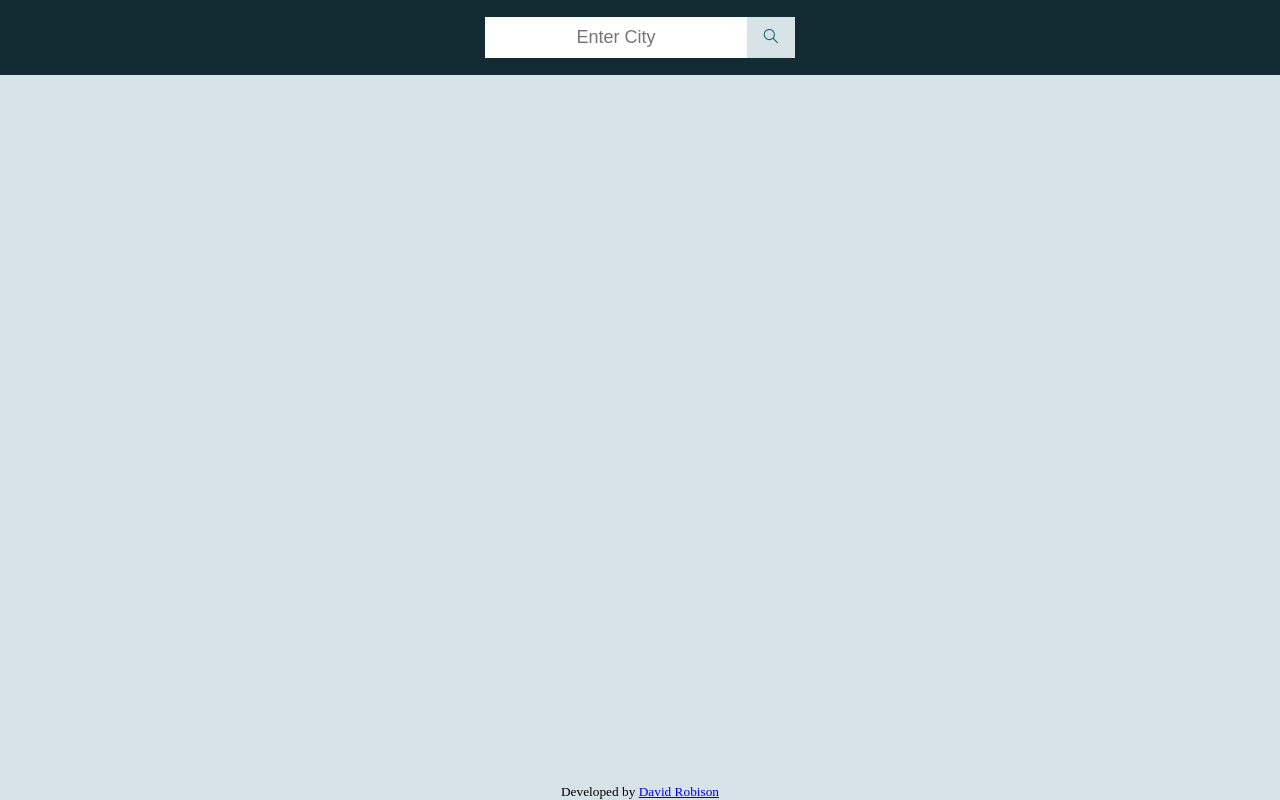
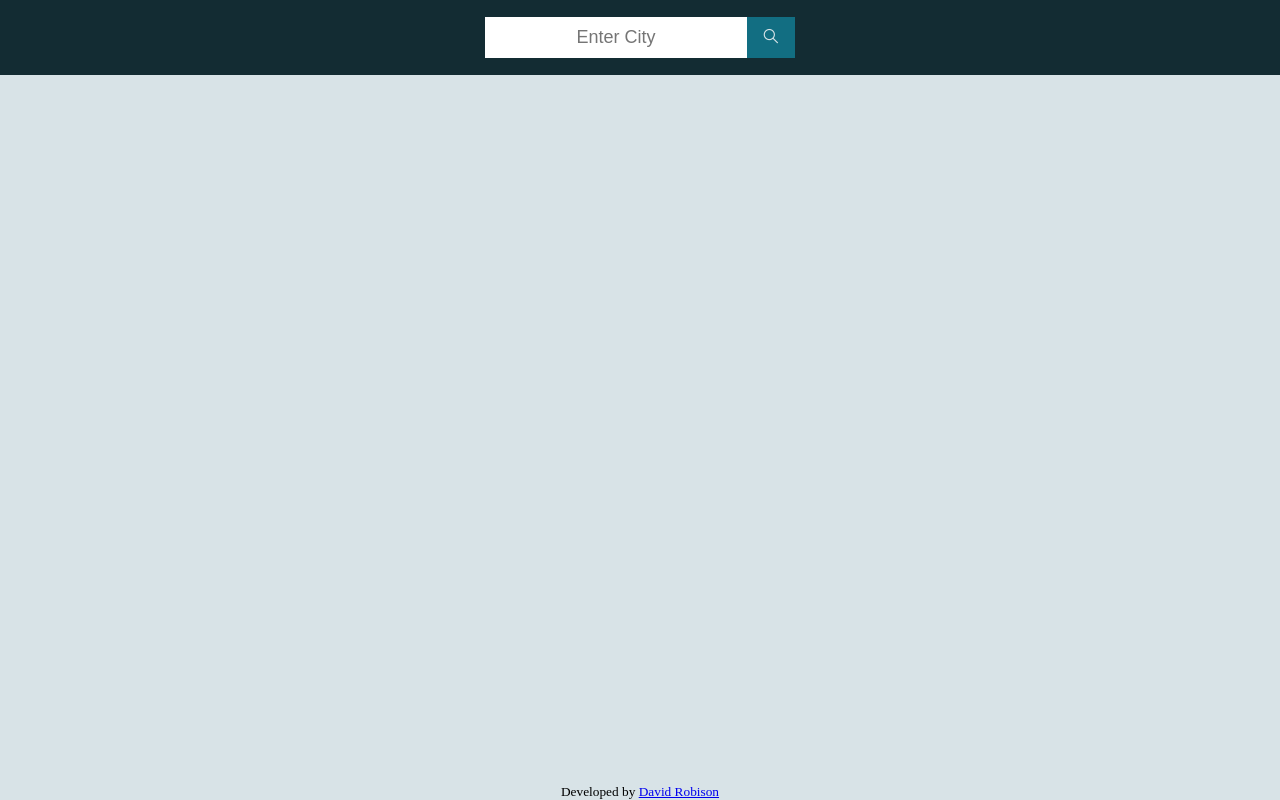
Before and after one commit to robisonwebdev/Weather-App, a plain HTML site: page index.html in a window 1280 px wide. In both pictures the pointer is over the button 771 px from the left and 37 px from the top of the page. Drawn offline with nearby package versions, Linux system fonts and the light colour scheme.

Commit message:
Styled #searchButton:hover

```diff
--- a/style.css
+++ b/style.css
@@ -56,6 +56,11 @@ body {
     transform: scaleX(-1);
 }
 
+#searchButton:hover {
+    background-color: var(--darkBlue);
+    color: var(--white);
+}
+
 #content {
     display: flex;
     flex-direction: column;
```
